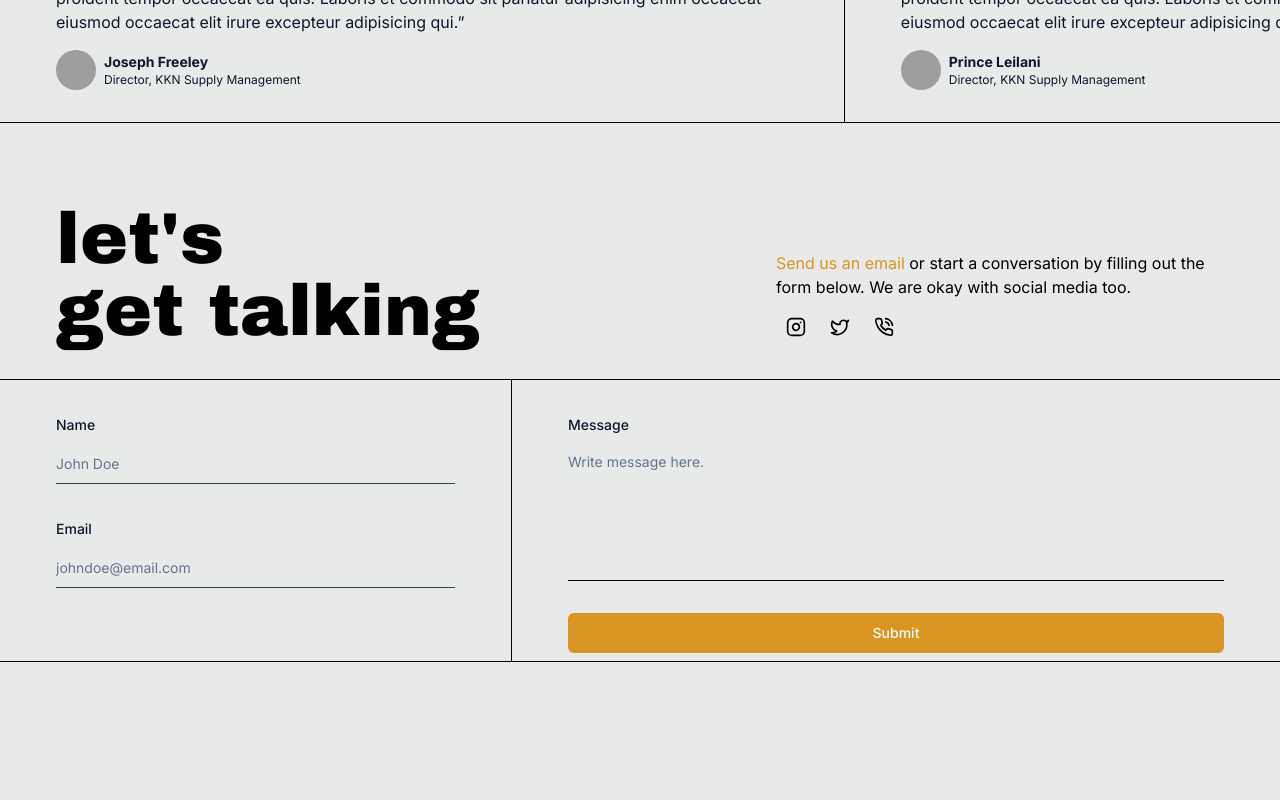
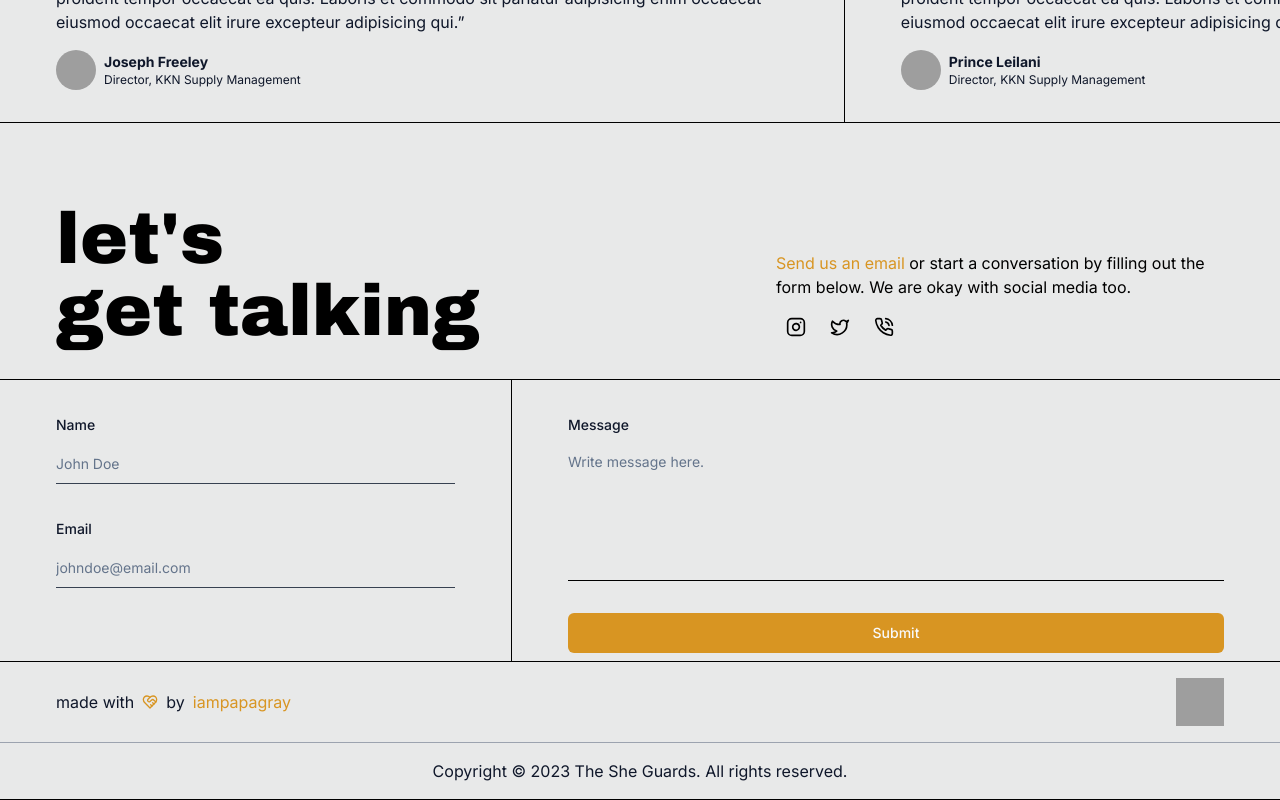
Before and after one commit to iampapagray/thesheguards, a Next.js app: page / in a window 1280 px wide. Shown: the part 2765-3565 px from the top of the page. Before the commit the page ends 3427 px from the top, so only its background shows below. Built offline with nearby package versions, Linux system fonts and the light colour scheme; grey boxes are pictures that could not be loaded.

Commit message:
Footer complete

```diff
--- a/app/page.tsx
+++ b/app/page.tsx
@@ -1,5 +1,6 @@
 import { Contact } from "@/components/sections/contact"
 import { Featured } from "@/components/sections/featured"
+import { Footer } from "@/components/sections/footer"
 import { Hero } from "@/components/sections/hero"
 import { Services } from "@/components/sections/services"
 import { Testimonials } from "@/components/sections/testimonials"
@@ -12,6 +13,7 @@ export default function IndexPage() {
       <Featured />
       <Testimonials />
       <Contact />
+      <Footer />
     </main>
   )
 }
--- /dev/null
+++ b/components/sections/footer.tsx
@@ -0,0 +1,33 @@
+import Image from "next/image"
+import Link from "next/link"
+
+import { cn } from "@/lib/utils"
+import styles from "@/styles/styles"
+
+import { Icons } from "../icons"
+
+export function Footer() {
+  return (
+    <div className="flex flex-col w-full relative border-b">
+      <div
+        className={cn(
+          "flex justify-between items-center border-b border-gray-400 py-4",
+          styles.paddingX
+        )}
+      >
+        <p className="flex items-center text-sm lg:text-base ">
+          made with <Icons.love className="h-4 w-4 mx-2 text-primary" /> by
+          <Link href="https://iampapagray.com" className="text-primary pl-2">
+            iampapagray
+          </Link>
+        </p>
+
+        <Icons.logo className="h-6 w-6" />
+      </div>
+      <div className="flex items-center text-center text-sm lg:text-base justify-center py-4">
+        Copyright &copy; {new Date().getFullYear()} The She Guards. All rights
+        reserved.
+      </div>
+    </div>
+  )
+}
--- a/components/sections/header.tsx
+++ b/components/sections/header.tsx
@@ -44,11 +44,7 @@ export function Header() {
                 <span className="sr-only">Twitter</span>
               </div>
             </Link>
-            <Link
-              href={siteConfig.links.mail}
-              target="_blank"
-              rel="noreferrer"
-            >
+            <Link href={siteConfig.links.mail} target="_blank" rel="noreferrer">
               <div
                 className={buttonVariants({
                   size: "icon",
```
Also changed, not shown: components/icons.tsx (+12 -10 lines).
